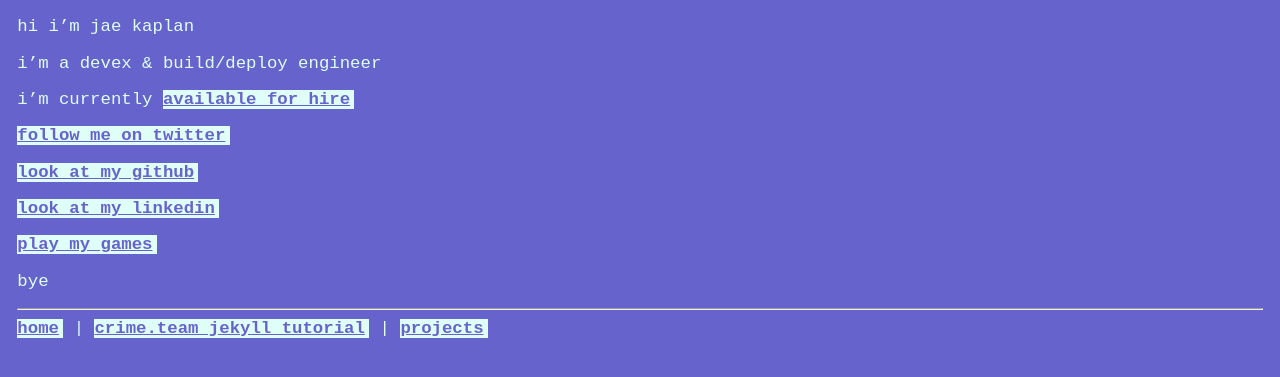
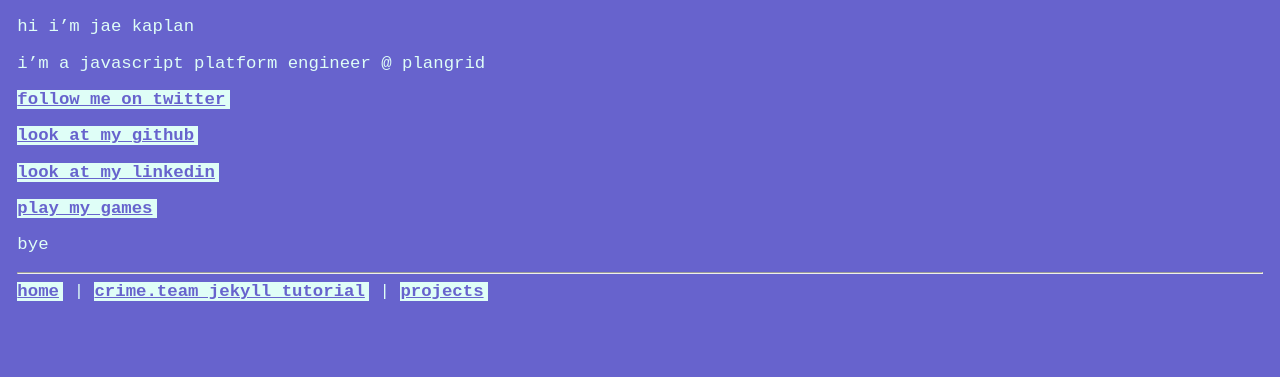
Before and after one commit to jkap/jkap-crimeteam, a Jekyll site: the page built from index.md, in a window 1280 px wide. Shown: the top 377 px of the page. Built offline with Jekyll 4.4.1, drawn with Linux system fonts in a browser that asks for light colours.

Commit message:
updated job sitch

```diff
--- a/index.md
+++ b/index.md
@@ -5,9 +5,7 @@ navTitle: home
 
 hi i'm jae kaplan
 
-i'm a devex & build/deploy engineer
-
-i’m currently [available for hire](https://twitter.com/jkap/status/926955117995163648)
+i'm a javascript platform engineer @ plangrid
 
 [follow me on twitter](https://twitter.com/jkap)
 
```
